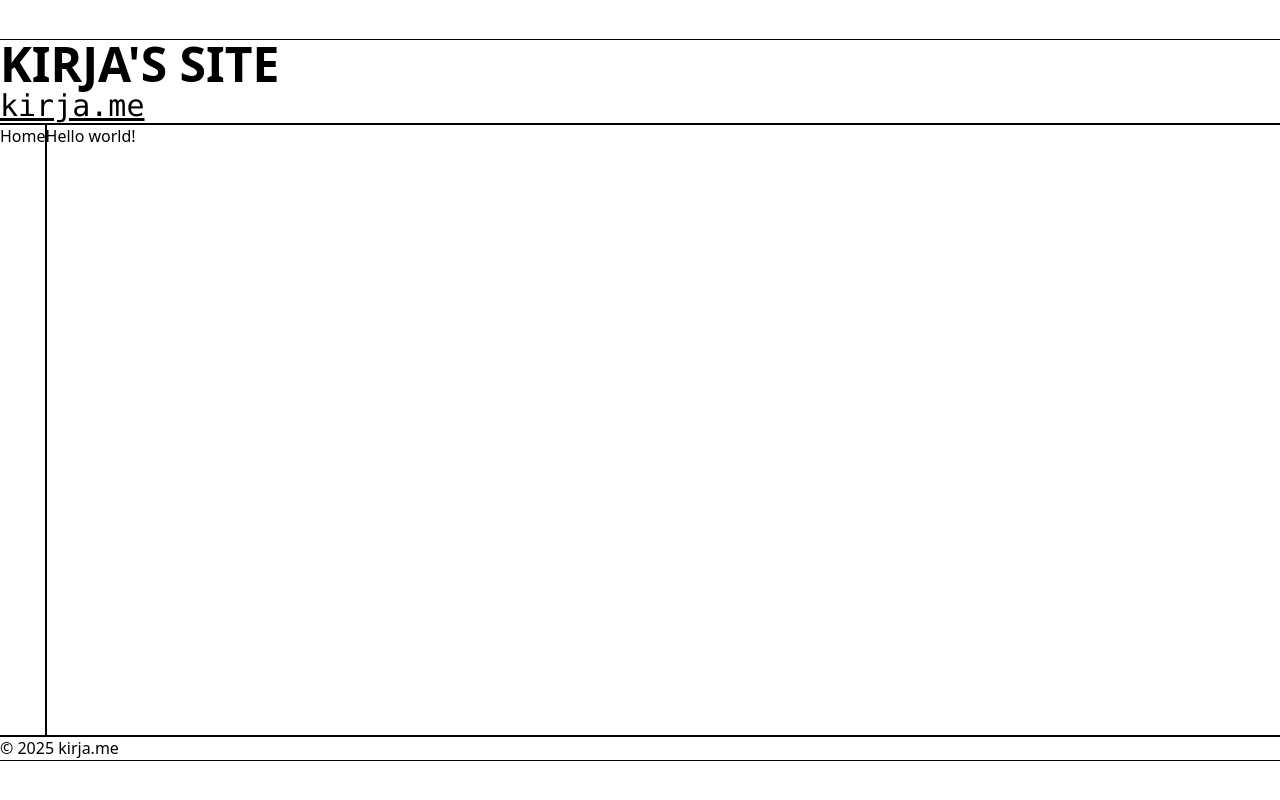
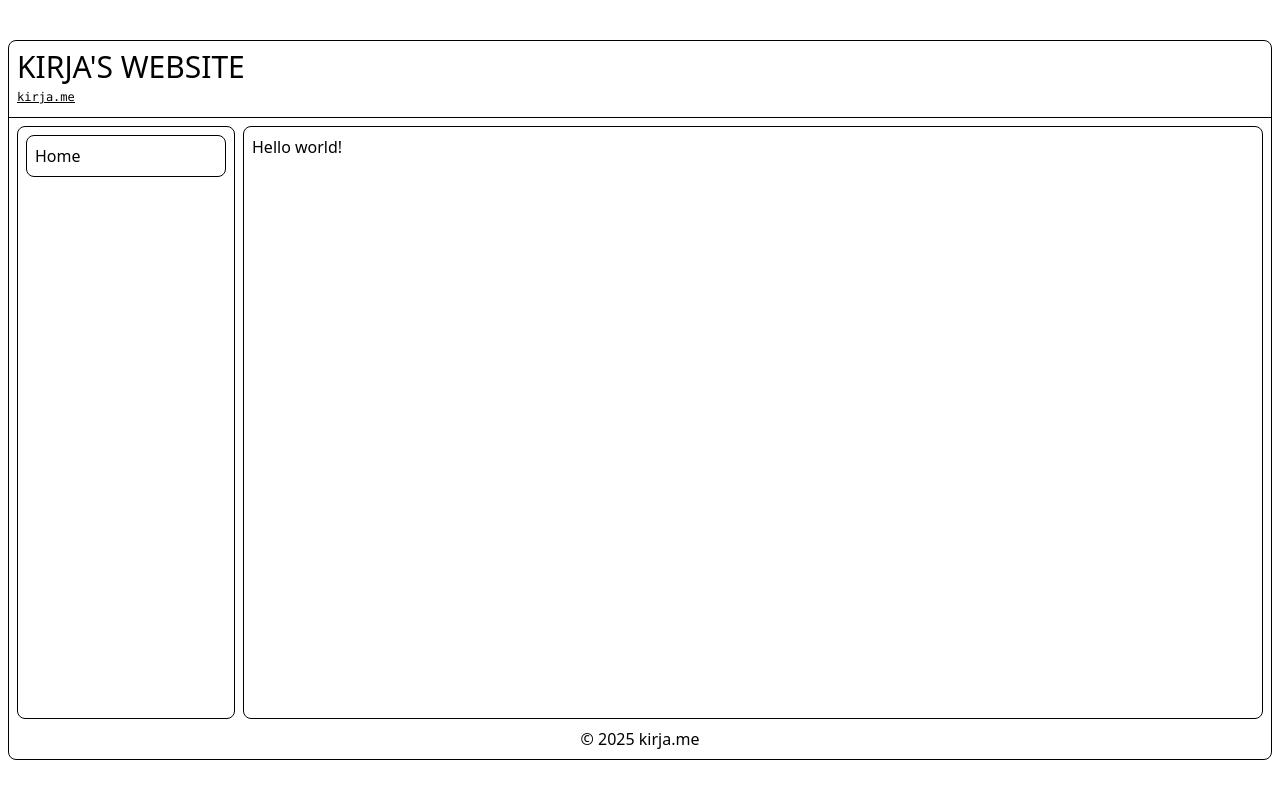
Before and after one commit to kirjahri/personal-website, a SvelteKit app: page / in a window 1280 px wide. Built offline with nearby package versions, Linux system fonts and the light colour scheme.

Commit message:
feat: style home page

```diff
--- a/src/lib/components/home/Footer.svelte
+++ b/src/lib/components/home/Footer.svelte
@@ -1 +1 @@
-<footer class="outline">&copy; {new Date().getFullYear()} kirja.me</footer>
+<footer class="rounded-lg text-center">&copy; {new Date().getFullYear()} kirja.me</footer>
--- a/src/lib/components/home/Header.svelte
+++ b/src/lib/components/home/Header.svelte
@@ -1,4 +1,6 @@
-<header class="outline">
-	<h1 class="text-5xl font-bold">KIRJA'S SITE</h1>
-	<h2 class="font-mono text-3xl underline">kirja.me</h2>
+<header class="border-b p-2">
+	<h1 class="text-3xl font-medium uppercase">Kirja's Website</h1>
+	<h2 class="font-mono text-xs/6 font-medium underline">
+		<a href="/">kirja.me</a>
+	</h2>
 </header>
--- a/src/lib/components/home/NavLink.svelte
+++ b/src/lib/components/home/NavLink.svelte
@@ -1,5 +1,10 @@
 <script lang="ts">
-	let { href, content }: { href: string; content: string } = $props();
+	interface Props {
+		href: string;
+		content: string;
+	}
+
+	let { href, content }: Props = $props();
 </script>
 
-<li><a {href}>{content}</a></li>
+<li><a class="block w-50 rounded-lg border p-2" {href}>{content}</a></li>
--- a/src/lib/components/home/Navbar.svelte
+++ b/src/lib/components/home/Navbar.svelte
@@ -1,11 +1,17 @@
 <script lang="ts">
-	import NavLink from './NavLink.svelte';
+	import type { Snippet } from 'svelte';
+
+	interface Props {
+		children: Snippet;
+	}
+
+	let { children }: Props = $props();
 </script>
 
-<aside class="outline">
+<aside class="rounded-lg border p-2">
 	<nav>
 		<ul>
-			<NavLink href="/" content="Home" />
+			{@render children?.()}
 		</ul>
 	</nav>
 </aside>
--- a/src/routes/+layout.svelte
+++ b/src/routes/+layout.svelte
@@ -4,4 +4,4 @@
 	let { children } = $props();
 </script>
 
-{@render children()}
+{@render children?.()}
--- a/src/routes/+page.svelte
+++ b/src/routes/+page.svelte
@@ -1,6 +1,7 @@
 <script lang="ts">
 	import Header from '$lib/components/home/Header.svelte';
 	import Navbar from '$lib/components/home/Navbar.svelte';
+	import NavLink from '$lib/components/home/NavLink.svelte';
 	import Footer from '$lib/components/home/Footer.svelte';
 </script>
 
@@ -9,14 +10,16 @@
 </svelte:head>
 
 <div class="flex h-screen items-center justify-center">
-	<div class="grid h-180 w-7xl grid-cols-[auto_1fr] grid-rows-[auto_1fr_auto]">
-		<div class="col-span-full">
-			<Header />
-		</div>
-		<Navbar />
-		<main class="outline">Hello world!</main>
-		<div class="col-span-full">
-			<Footer />
+	<div class="m-2 grid h-180 w-7xl grid-rows-[auto_1fr] rounded-lg border">
+		<Header />
+		<div class="grid grid-cols-[auto_1fr] grid-rows-1 gap-2 p-2">
+			<Navbar>
+				<NavLink href="/" content="Home" />
+			</Navbar>
+			<main class="rounded-lg border p-2">Hello world!</main>
+			<div class="col-span-full">
+				<Footer />
+			</div>
 		</div>
 	</div>
 </div>
```
